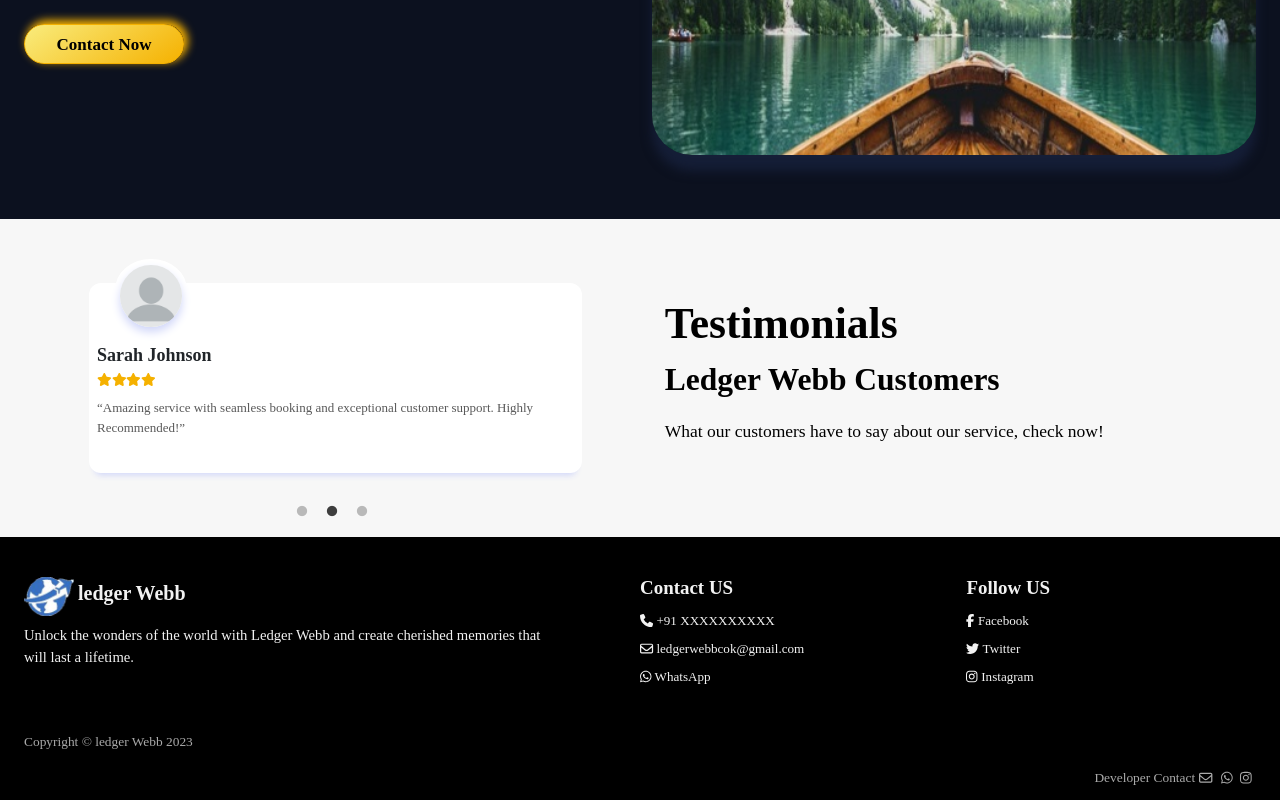
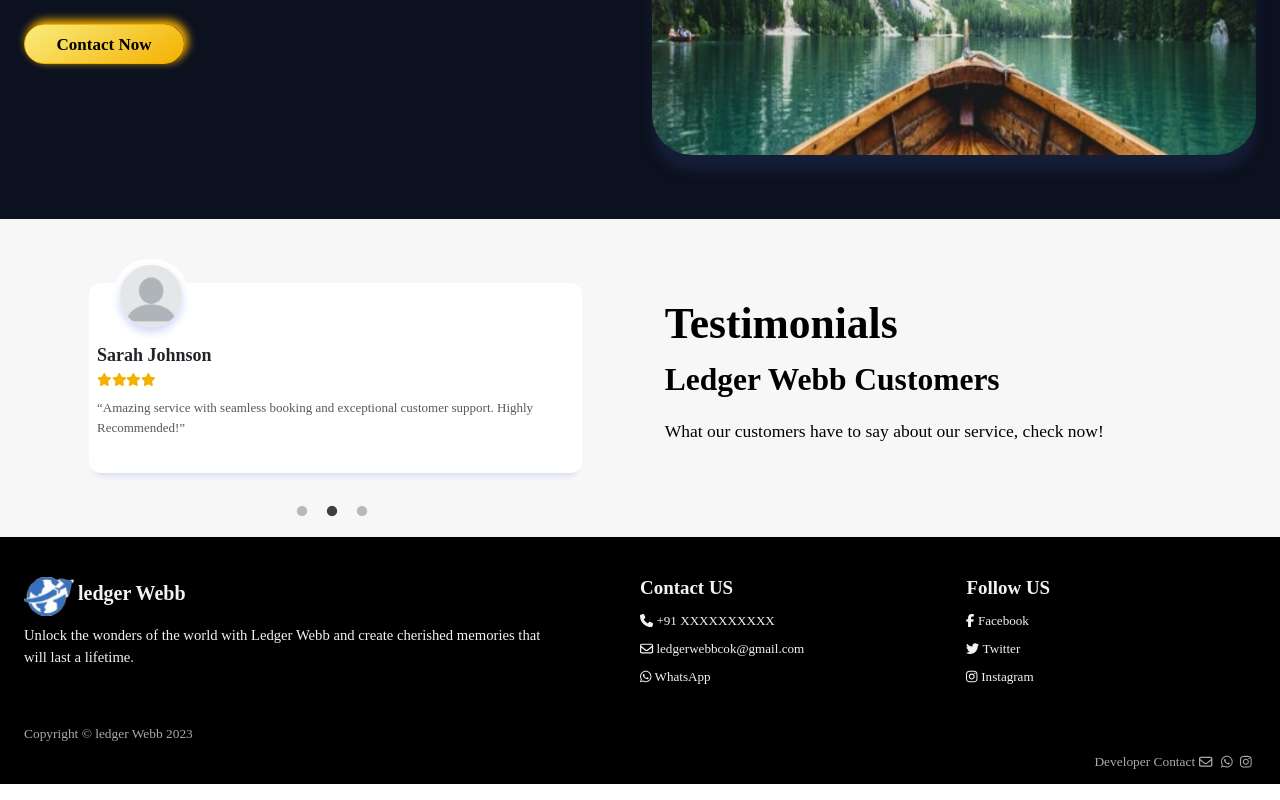
Before and after one commit to Fajarudheen-PA/ledgerWeb-travels-React, a React (Create React App) app: page / in a window 1280 px wide. Shown: the part 1979-2779 px from the top of the page. Built offline with nearby package versions, Linux system fonts and the light colour scheme.

Commit message:
margin changes to copyright section on footer module

```diff
--- a/src/components/Footer/Footer.css
+++ b/src/components/Footer/Footer.css
@@ -102,9 +102,10 @@
   }
   .footer__copyright {
     text-align: start;
-    margin-top: 24px;
+    margin-top: 16px;
   }
   .footer__copyright--font {
     font-size: calc(7px + 0.5vw);
+    margin-bottom: 0;
   }
 }/*# sourceMappingURL=Footer.css.map */
--- a/src/components/Footer/Footer.scss
+++ b/src/components/Footer/Footer.scss
@@ -104,9 +104,10 @@
         }
         &__copyright{
         text-align: start;
-        margin-top: $spacer-4;
+        margin-top: $spacer-3;
             &--font{
                 font-size: calc(7px + 0.5vw);
+                margin-bottom: $spacer-0;
             }
         }
     }
```
Also changed, not shown: 1 other file (tests, documents, lock files or other folders).
